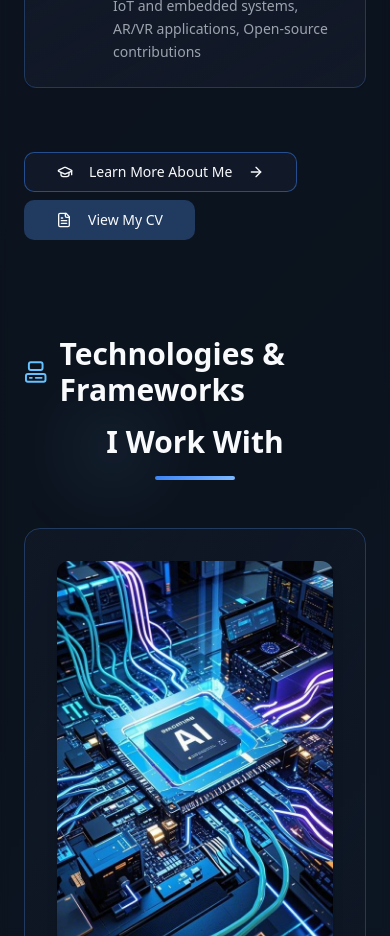
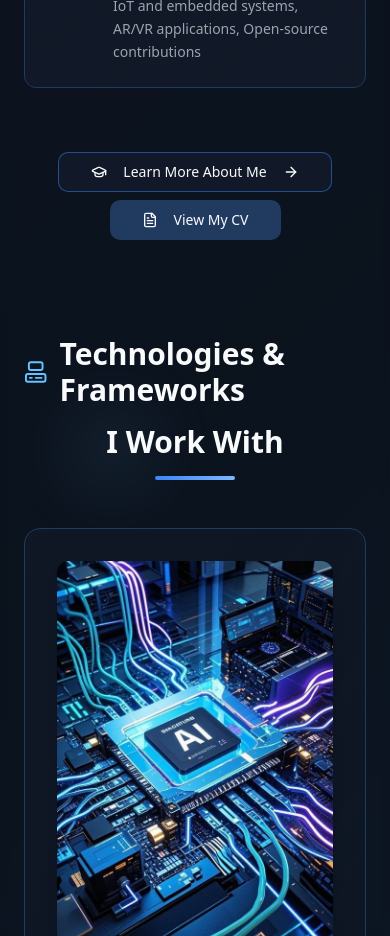
Before and after one commit to kasiranaweera/portfolio, a Next.js app: page / in a window 390 px wide. Shown: the part 3580-4516 px from the top of the page. Built offline with nearby package versions, Linux system fonts and the light colour scheme.

Commit message:
fix: Command "npm run build" exited with 1

```diff
--- a/src/pages/Home.jsx
+++ b/src/pages/Home.jsx
@@ -376,11 +376,11 @@ const Home = () => {
                 </div>
 
                 {/* Action Buttons */}
-                <div className="pt-4 gap-2 flex flex-col sm:flex-row justify-center flex-wrap">
+                <div className="pt-4 gap-2 flex flex-col sm:flex-row justify-center items-center">
                   <a href="/about">
                     <Button
                       variant="outline"
-                      className="border-primary/50 hover:bg-primary/10 hover:text-white transition-all duration-300 hover:scale-105 px-8 py-3 hover:shadow-primary hover:border-primary/80 group"
+                      className="border-primary/50 hover:bg-primary/10 hover:text-white items-center transition-all duration-300 hover:scale-105 px-8 py-3 hover:shadow-primary hover:border-primary/80 group"
                     >
                       <GraduationCap className="w-4 h-4 mr-2 group-hover:-translate-y-1 transition-transform" />
                       Learn More About Me
--- a/src/pages/Work.jsx
+++ b/src/pages/Work.jsx
@@ -25,7 +25,7 @@ import {
 } from "lucide-react";
 import AnimatedBackground from "../components/AnimatedBackground";
 import SparkleAnimation from "../components/SparkleAnimation";
-import Image_Techtool from "../../assets/image.png";
+import Image_Techtool from "../../assets/image.jpeg";
 import imgv11 from "../../assets/img-v11.jpg";
 import imgv12 from "../../assets/img-v12.jpg";
 import imgv13 from "../../assets/img-v13.jpg";
```
